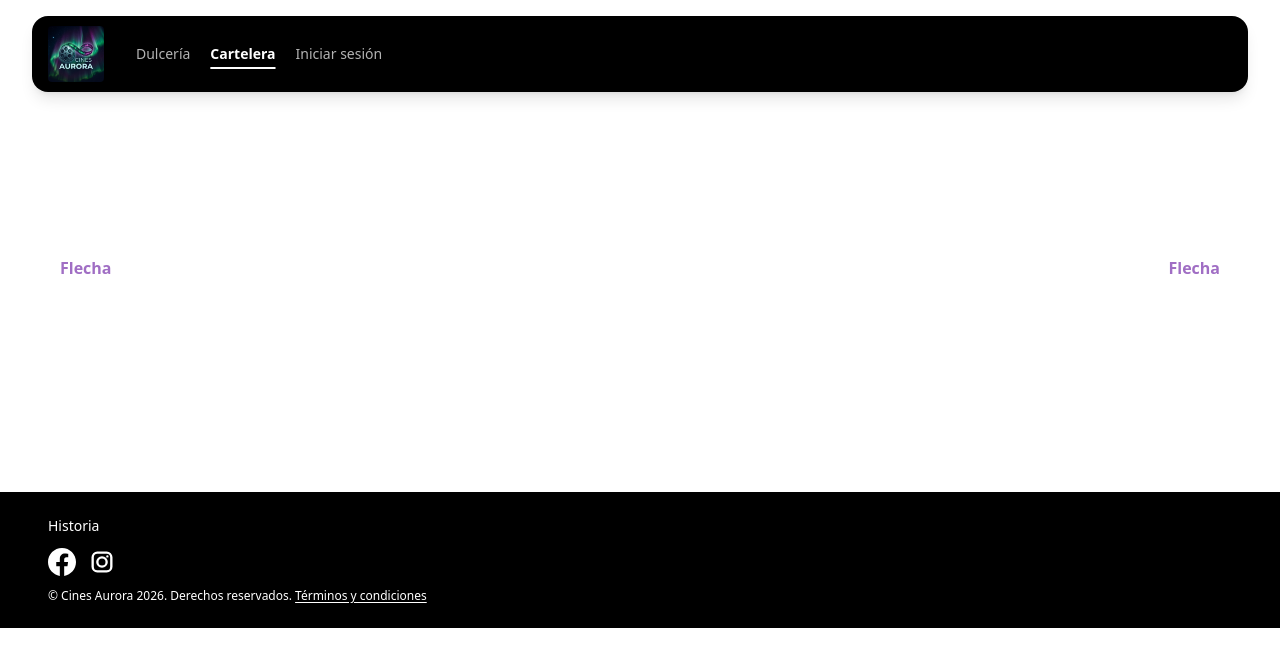
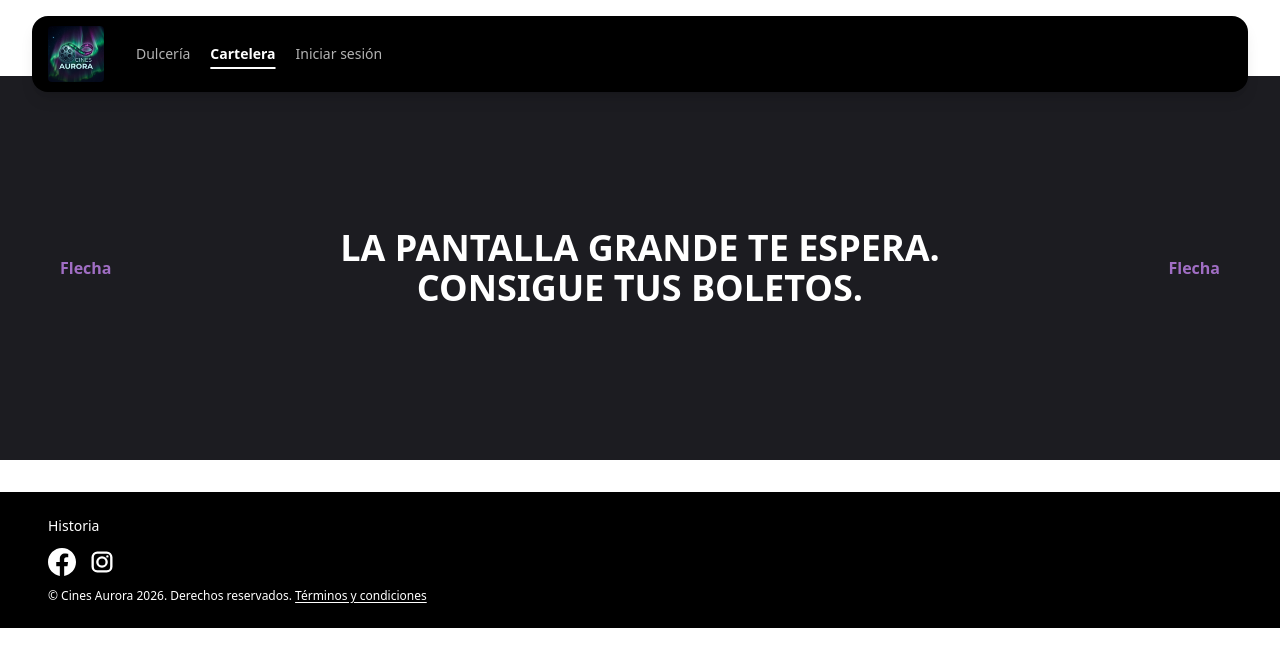
Before and after one commit to NathalieAlfaroQ/sistemaGestionCines, a React (Vite) app in the folder sistema-web/cliente/: page / in a window 1280 px wide. Shown: the top 666 px of the page. Built offline with nearby package versions, Linux system fonts and the light colour scheme.

Commit message:
Error index para mostrar el fondo

```diff
--- a/sistema-web/cliente/src/index.css
+++ b/sistema-web/cliente/src/index.css
@@ -14,7 +14,7 @@
   --color-brand-soft-hover: #c7b1d8;
 
 
-  --color-background: ##1C1C21;
+  --color-background: #1C1C21;
   --color-surface: #131316;
   --color-surface-clear: #FFFFFF;
   --color-navbar: #000000;
```
Also changed, not shown: sistema-web/cliente/.flowbite-react/class-list.json.
